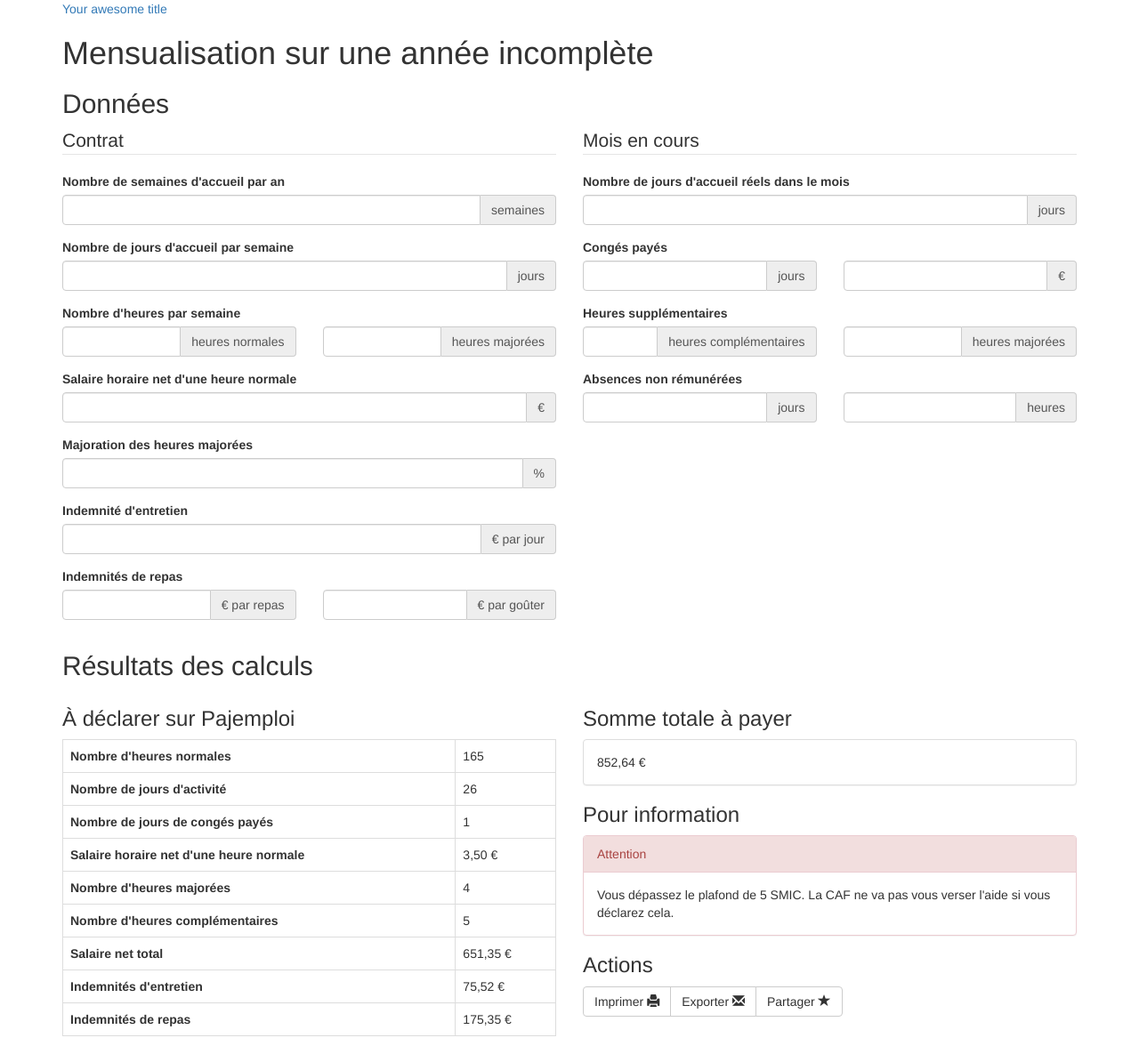
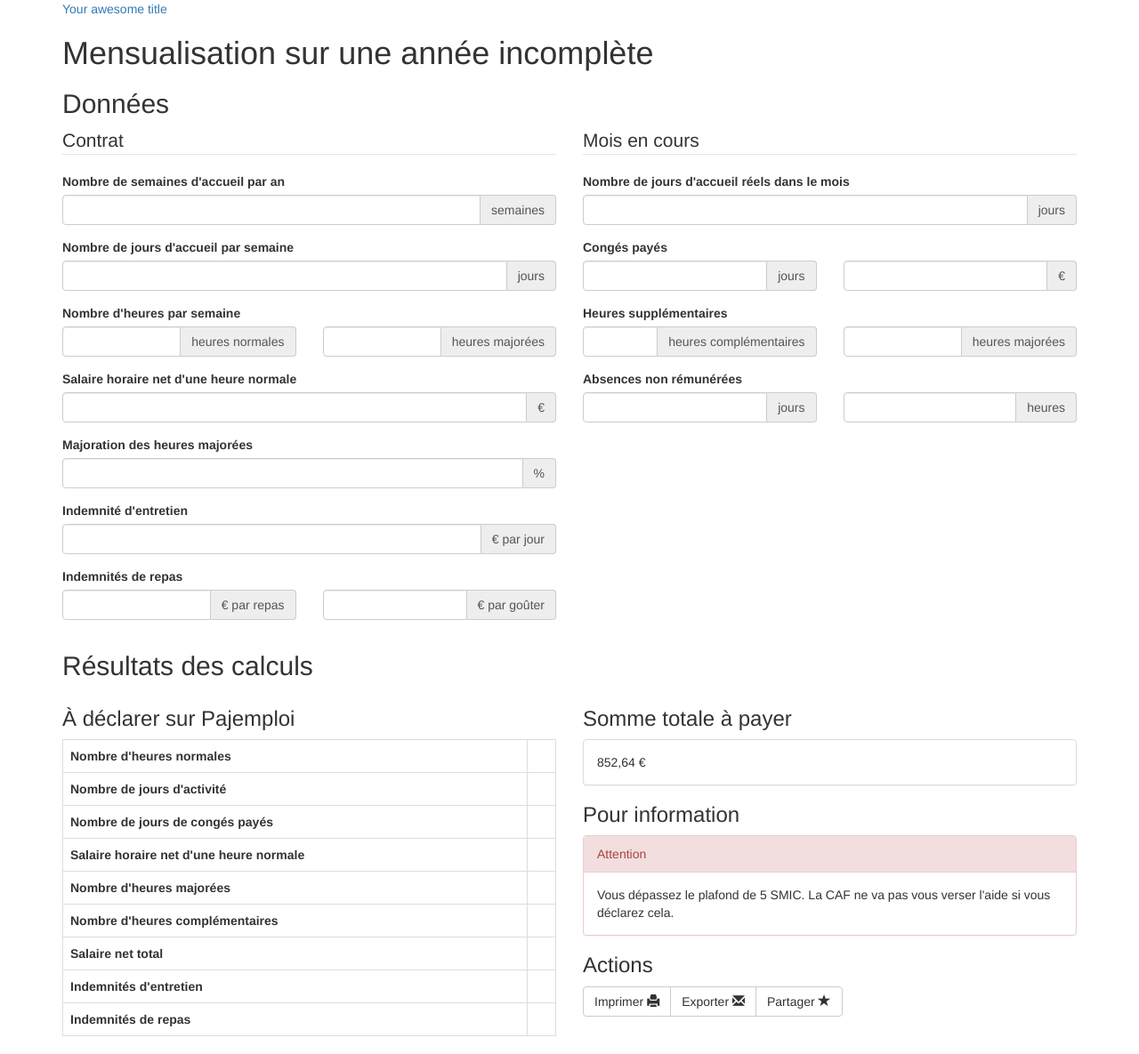
Before and after one commit to tut-tuuut/pajomatic, a Jekyll site: the page built from index.html, in a window 1280 px wide. Shown: the whole page at 89% size. Built offline with Jekyll 4.4.1, drawn with Linux system fonts in a browser that asks for light colours.

```diff
--- a/index.html
+++ b/index.html
@@ -116,46 +116,46 @@ title: Mensualisation sur une année incomplète
             <table class="table table-bordered">
               <tr>
                 <th scope="row">Nombre d'heures normales</th>
-                <td>165</td>
+                <td id="out_nb_heures_normales" class="number"></td>
               </tr>
               <tr>
                 <th scope="row">Nombre de jours d'activité</th>
-                <td>26</td>
+                <td id="out_nb_jours_activite" class="number"></td>
               </tr>
               <tr>
                 <th scope="row">Nombre de jours de congés payés</th>
-                <td>1</td>
+                <td id="out_nb_jours_conges_payes" class="number"></td>
               </tr>
               <tr>
                 <th scope="row">Salaire horaire net d'une heure normale</th>
-                <td>3,50 €</td>
+                <td id="out_salaire_horaire_net_normal" class="euros"></td>
               </tr>
               <tr>
                 <th scope="row">Nombre d'heures majorées</th>
-                <td>4</td>
+                <td id="out_nb_heures_majorees" class="number"></td>
               </tr>
               <tr>
                 <th scope="row">Nombre d'heures complémentaires</th>
-                <td>5</td>
+                <td id="out_nb_heures_complementaires" class="number"></td>
               </tr>
               <tr>
                 <th scope="row">Salaire net total</th>
-                <td>651,35 €</td>
+                <td id="out_salaire_net_total" class="euros"></td>
               </tr>
               <tr>
                 <th scope="row">Indemnités d'entretien</th>
-                <td>75,52 €</td>
+                <td id="out_indemnites_entretien" class="euros"></td>
               </tr>
               <tr>
                 <th scope="row">Indemnités de repas</th>
-                <td>175,35 €</td>
+                <td id="out_indemnites_repas" class="euros"></td>
               </tr>
             </table>
         </div>
         <div class="col-md-6">
           <h3>Somme totale à payer</h3>
           <div class="panel panel-default">
-            <div class="panel-body">
+            <div class="panel-body euros" id="out_total_a_payer">
               852,64 €
             </div>
           </div>
--- a/js/view.js
+++ b/js/view.js
@@ -27,16 +27,19 @@ var pajomatic_view = function () {
         return finalData;
     };
 
-    exports.display = function (data, element) {
+    exports.display = function (data, element, id_prefix) {
         var placeholder;
+        id_prefix = id_prefix || 'out_';
         for (key in data) {
             if (!data.hasOwnProperty(key)) continue;
-            placeholder = element.find('#'+key);
+            placeholder = element.find('#' + id_prefix + key);
             if (!placeholder) {
                 continue;
             }
-            if (placeholder.hasClass('number')) {
+            if (placeholder.hasClass('euros')) {
                 placeholder.html(exports.formatFrenchPrice(data[key]));
+            } else if (placeholder.hasClass('number')) {
+                placeholder.text(parseInt(data[key]));
             } else {
                 placeholder.text(data[key]);
             }
```
